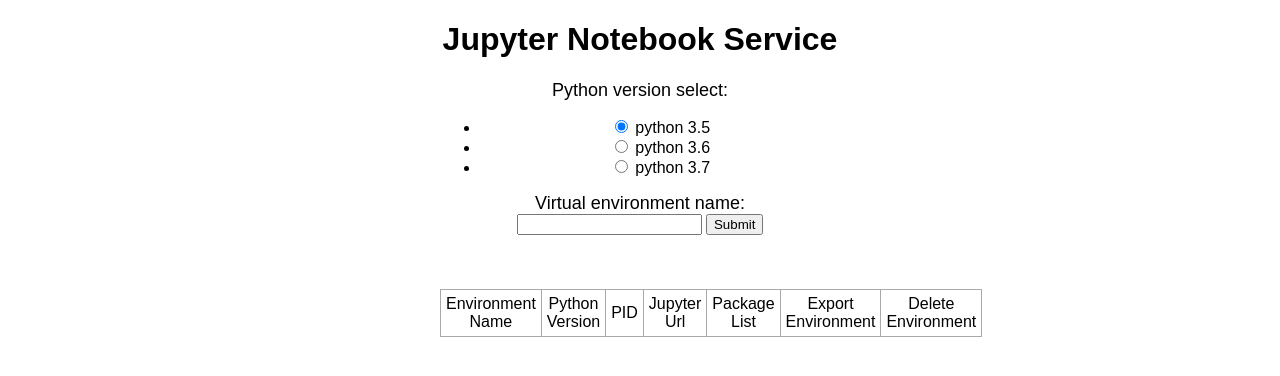
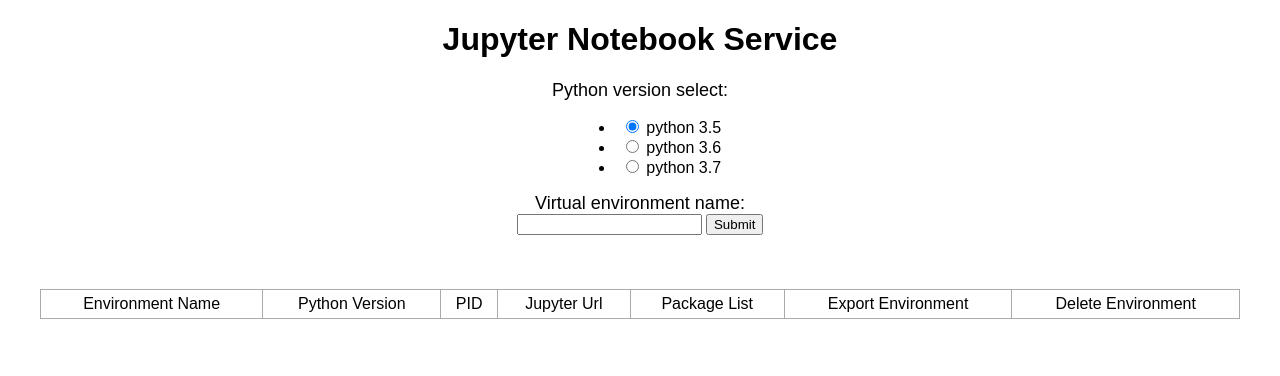
Before and after one commit to allen050883/Project, a Flask app: page / in a window 1280 px wide. Shown: the top 376 px of the page. Run offline with Flask 2, Linux system fonts and the light colour scheme; data that the repository does not hold is empty; parts of the project's set-up code (start-up, migrations or seed data) failed here and were passed over.

Commit message:
Update main.css

```diff
--- a/webserver_jupyter-notebook/static/css/main.css
+++ b/webserver_jupyter-notebook/static/css/main.css
@@ -7,8 +7,9 @@
 .content {
     text-align: center;
     margin: 0 auto;
-    width: 400px;
+    width: 1200px;
 }
+
 
 table, td, th {
     border: 1px solid #aaa;
@@ -37,3 +38,7 @@
 #content {
     width: 70%;
 }
+
+ul#py_ver {
+    list-style-position: inside;
+}
```
